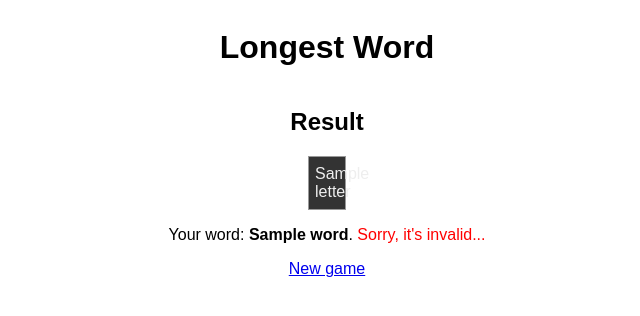
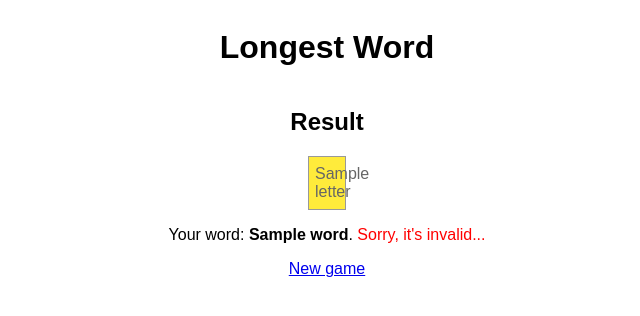
Before and after one commit to Sbirman/longest-word, a Flask app: template templates/home.html in a window 1280 px wide. Shown: the top 316 px of the page, without its empty margins (313-953 px from the left). Run offline with Flask 2, Linux system fonts and the light colour scheme; the template is opened without the code that fills it: most values are stand-ins (such as "Sample title", 1, 10 or a date in 2020).

Commit message:
Change letter grid background-color to yellow

```diff
--- a/static/style.css
+++ b/static/style.css
@@ -12,9 +12,17 @@ body {
   width: 24px;
   display: inline-block;
   text-align: center;
-  background-color: #333;
-  color: #eee;
+  background-color: #FFEB3B;
+  color: #666;
 }
+/* static/style.css */
+/*
+.letter {
+
+  background-color: #FFEB3B;
+  color: #666;
+}*/
+
 #form, #results {
   margin: 1em 0;
 }
```
